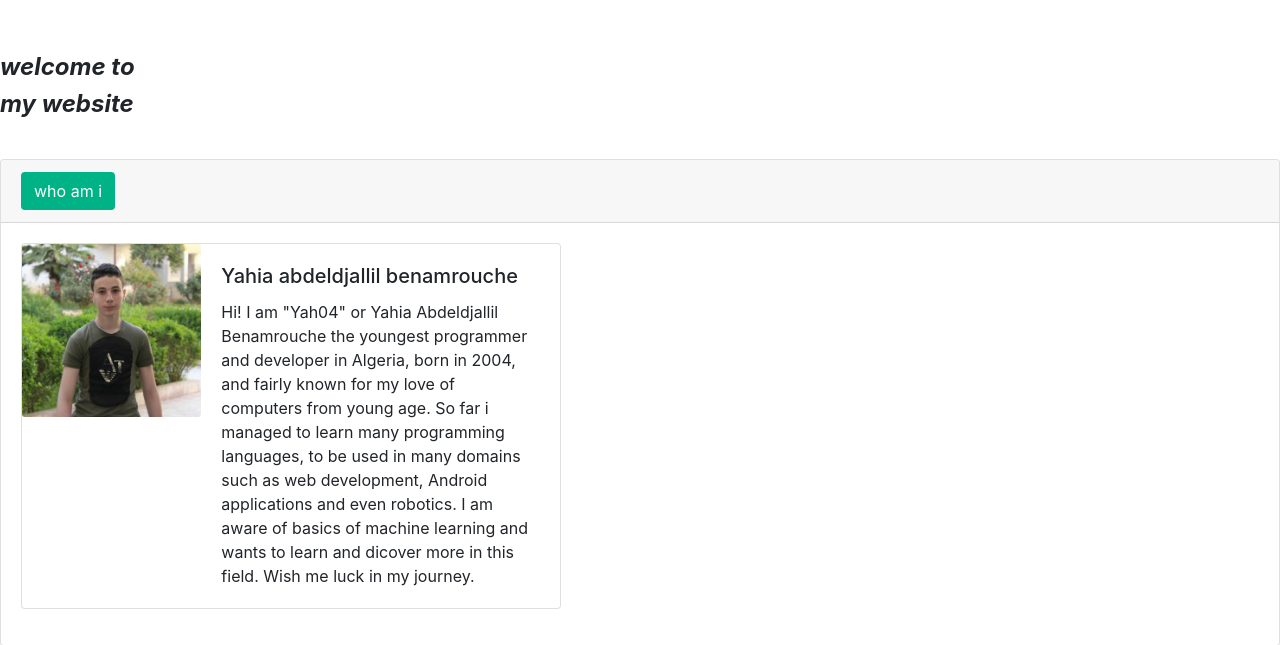
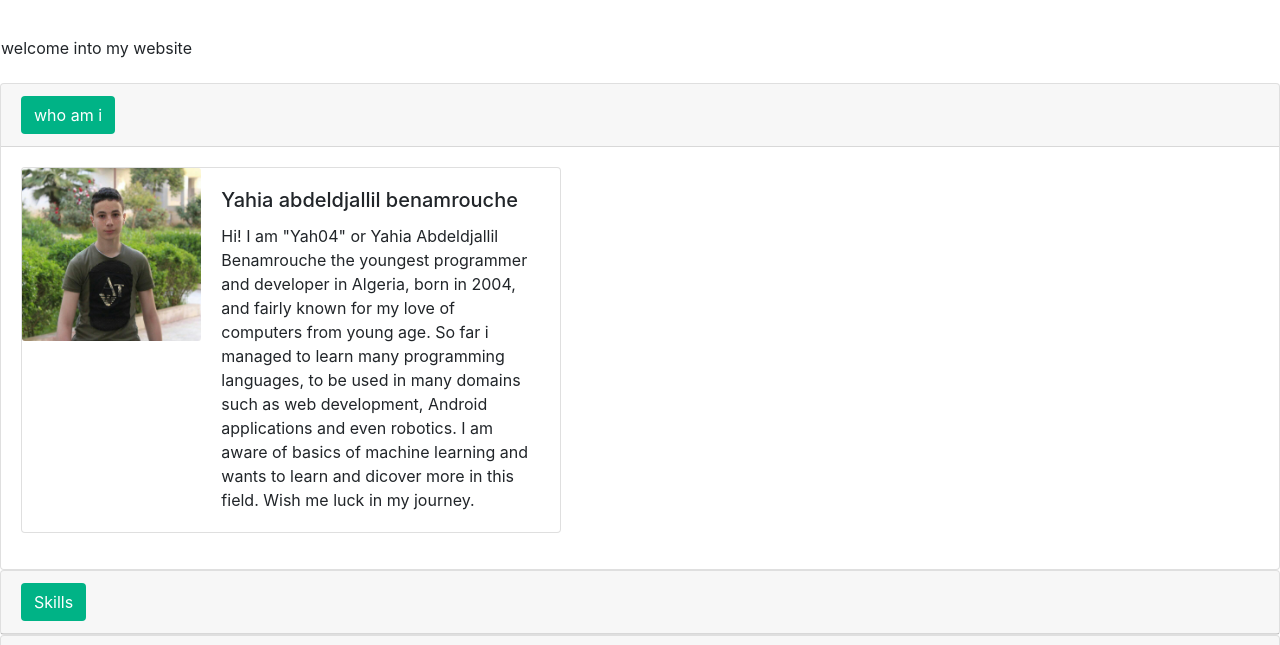
Before and after one commit to yah04dev/yah04dev.github.io, a plain HTML site: page index.html in a window 1280 px wide. Shown: the part 153-798 px from the top of the page. Drawn offline with nearby package versions, Linux system fonts and the light colour scheme.

Commit message:
Update index.html

```diff
--- a/index.html
+++ b/index.html
@@ -1,6 +1,6 @@
 <html>
 <head>
-<title>yah04 website</title>
+<title>yah04</title>
 <meta charset="utf-8">
     <meta name="viewport" content="width=device-width, initial-scale=1, shrink-to-fit=no">
 <link rel="stylesheet" href="https://stackpath.bootstrapcdn.com/bootstrap/4.3.1/css/bootstrap.min.css" integrity="sha384-ggOyR0iXCbMQv3Xipma34MD+dH/1fQ784/j6cY/iJTQUOhcWr7x9JvoRxT2MZw1T" crossorigin="anonymous">
@@ -16,10 +16,13 @@
 	<p style="text-align:center;">
 <img src="Logo.png" id="logo"></p>
 </br>
-<p >
-<h4 id="wlc"><b><i>welcome to </i></b></h4>
-<h4 id="wlc"><b><i>my website </i></b></h4>
-</p>
+	<table>
+		<tr>
+			<td>
+			welcome into my website
+			</td>
+		</tr>
+	</table>
 </br>
 </header>
 <body>
```
